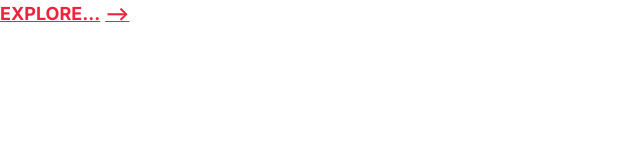
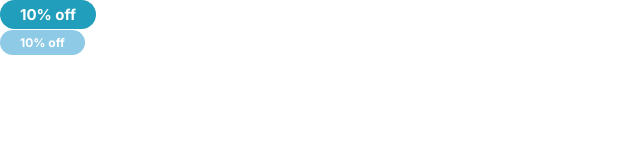
Before and after one commit to AKSHAY13PATEL/cloudify-data, a plain HTML site: page index.html in a window 1280 px wide. Shown: the whole page, without its empty margins (0-640 px from the left). Drawn offline with Linux system fonts and the light colour scheme.

Commit message:
Define style for a badge.

```diff
--- a/css/styles.css
+++ b/css/styles.css
@@ -1,7 +1,7 @@
 :root {
-  --color-primary: #2b2d42;
-  --color-secondary: #8d99ae;
-  --color-accent: #ef233c;
+  --color-primary: #219ebc;
+  --color-secondary: #8ecae6;
+  --color-accent: #fb8500;
   --color-headings: #22223b;
   --color-body: #4a4e69;
 }
@@ -82,3 +82,37 @@ p {
     font-size: 1.8rem;
   }
 }
+
+/* Badges */
+
+.badge {
+  border-radius: 20px;
+  font-size: 2rem;
+  font-weight: bold;
+  padding: 0.5rem 2rem;
+  white-space: nowrap;
+}
+
+.badge--primary {
+  background-color: var(--color-primary);
+  color: #fff;
+}
+
+.badge--secondary {
+  background-color: var(--color-secondary);
+  color: #fff;
+}
+
+.badge--small {
+  font-size: 1.6rem;
+}
+
+@media screen and (min-width: 1024px) {
+  .badge {
+    font-size: 1.5rem;
+  }
+
+  .badge--small {
+    font-size: 1.2rem;
+  }
+}
--- a/index.html
+++ b/index.html
@@ -14,6 +14,7 @@
     <link rel="stylesheet" href="css/styles.css" />
   </head>
   <body>
-    <a href="#" class="link-arrow">Explore...</a>
+    <span class="badge badge--primary">10% off</span><br />
+    <span class="badge badge--secondary badge--small">10% off</span>
   </body>
 </html>
```
Also changed, not shown: components/badge.html (added, +3 -0 lines).
